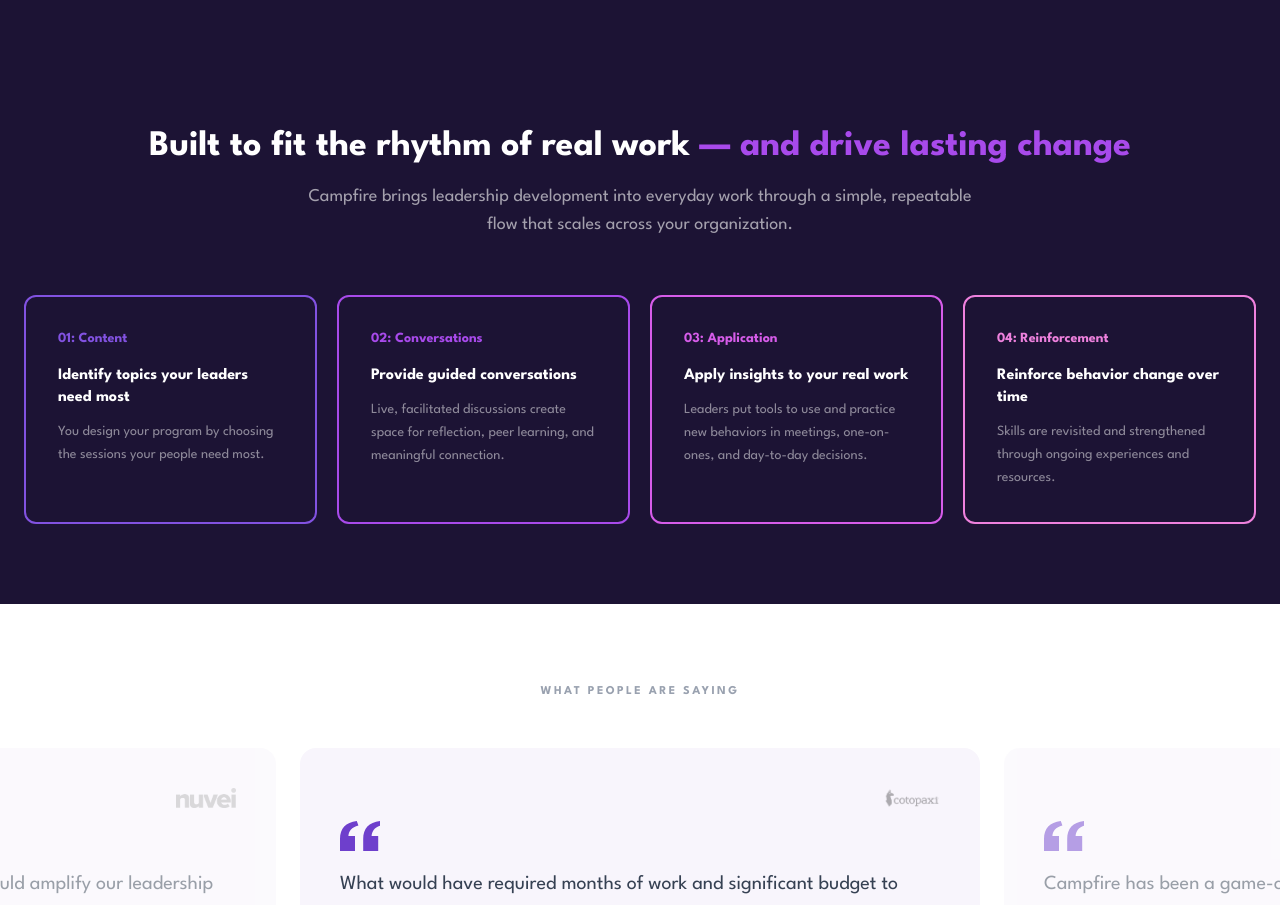
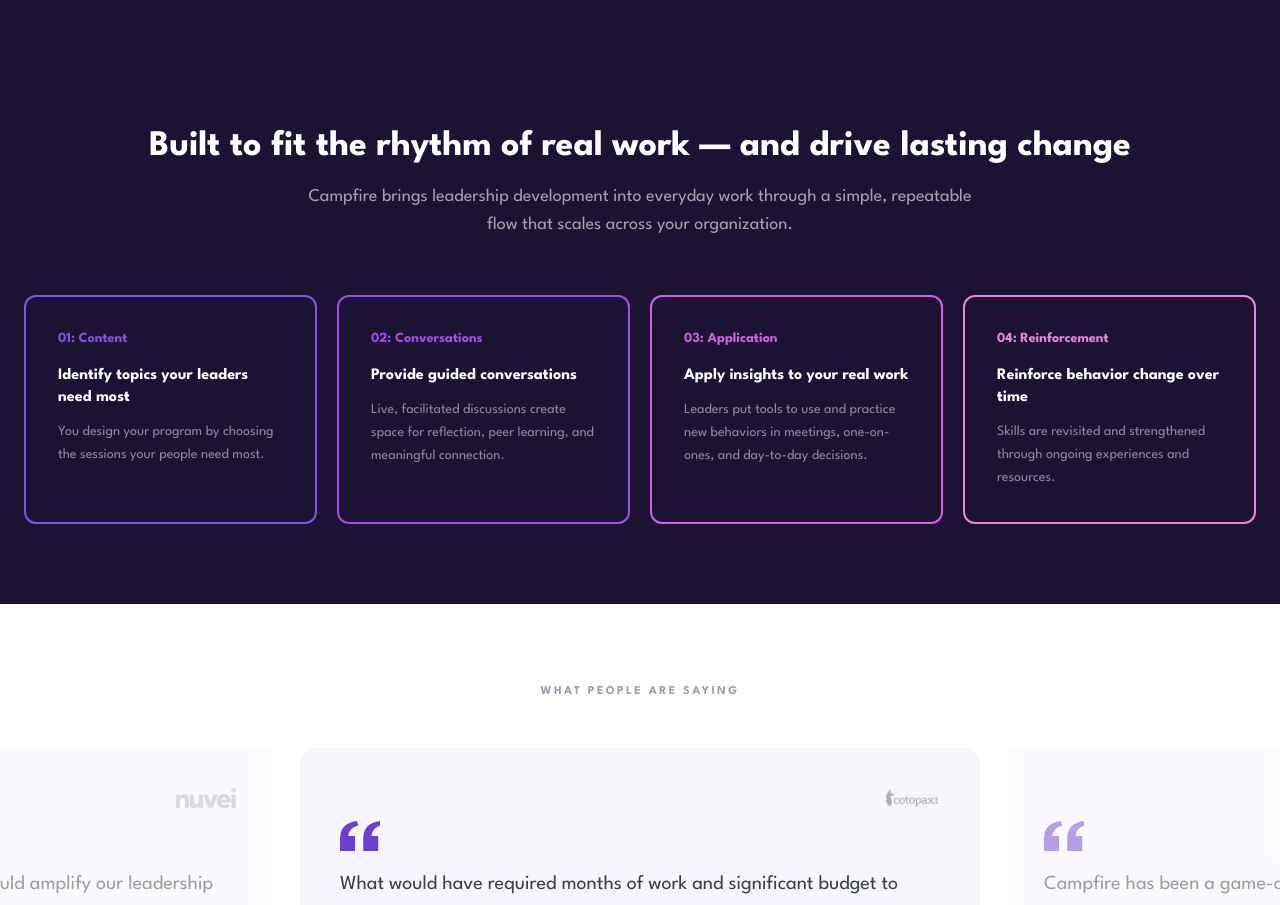
Before and after one commit to stevearntz/campfire-website, a Next.js app: page / in a window 1280 px wide. Shown: the part 3460-4365 px from the top of the page. Built offline with nearby package versions, Linux system fonts and the light colour scheme; no server answers.

Commit message:
Remove purple accent from 'drive lasting change' heading
Co-Authored-By: Claude Opus 4.6 <noreply@anthropic.com>

```diff
--- a/app/page.tsx
+++ b/app/page.tsx
@@ -334,8 +334,7 @@ export default function Home() {
         <div className="max-w-7xl mx-auto px-6">
           <div className="text-center mb-14">
             <h2 className="text-3xl md:text-4xl font-bold text-white">
-              Built to fit the rhythm of real work{" "}
-              <span className="text-[#A84AEB]">&mdash; and drive lasting change</span>
+              Built to fit the rhythm of real work &mdash; and drive lasting change
             </h2>
             <p className="mt-4 text-lg text-white/60 max-w-2xl mx-auto">
               Campfire brings leadership development into everyday work through a
```
